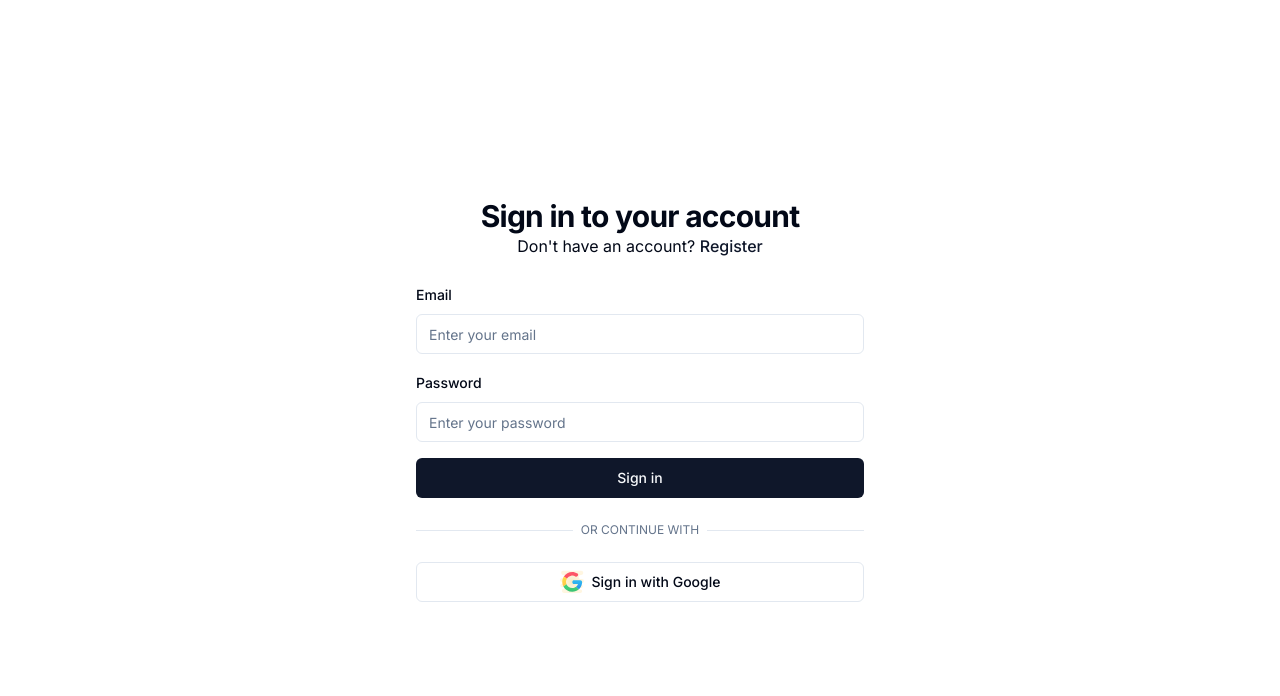
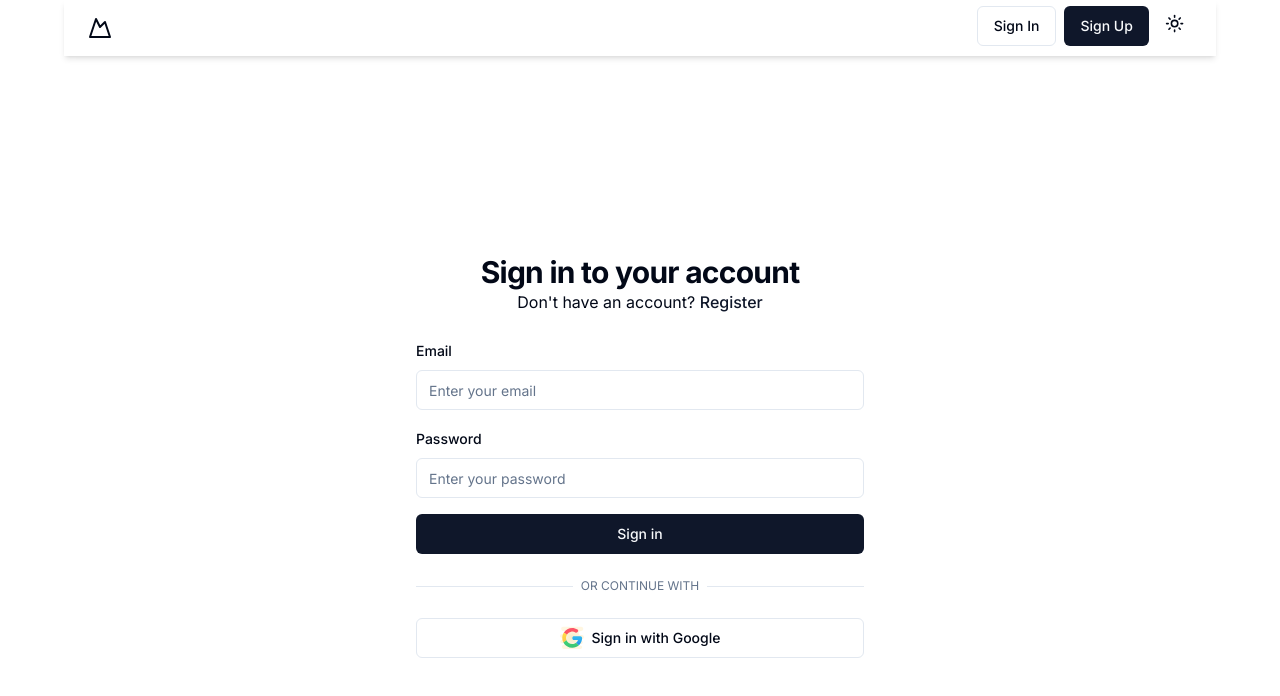
Before and after one commit to romanpoudel/share-pay, a Next.js app: page /auth/login in a window 1280 px wide. Shown: the top 696 px of the page. Built offline with nearby package versions, Linux system fonts and the light colour scheme; no server answers.

Commit message:
feat(dynamic route): add dynamic route for rooms

```diff
--- /dev/null
+++ b/src/app/(protected)/room/[id]/page.tsx
@@ -0,0 +1,7 @@
+import React from 'react';
+
+const Page = ({ params }: { params: { id: string } }) => {
+  return <div>ID: {params.id}</div>;
+};
+
+export default Page;
--- a/src/app/layout.tsx
+++ b/src/app/layout.tsx
@@ -3,6 +3,7 @@ import { Inter } from 'next/font/google';
 import './globals.css';
 import { ThemeProvider } from '@/components/theme-provider';
 import { Toaster } from '@/components/ui/toaster';
+import Header from '@/components/header';
 
 const inter = Inter({ subsets: ['latin'] });
 
@@ -26,7 +27,10 @@ export default function RootLayout({
           disableTransitionOnChange
         >
           <div className="mx-auto flex w-full justify-center">
-            <div className="w-full md:max-w-6xl">{children}</div>
+            <div className="min-h-dvh w-full md:max-w-6xl">
+              <Header />
+              {children}
+            </div>
           </div>
           <Toaster />
         </ThemeProvider>
--- a/src/app/page.tsx
+++ b/src/app/page.tsx
@@ -1,45 +1,9 @@
-import Link from 'next/link';
-import { ThemeToggle } from '@/components/theme-toggle';
-import Profile from '@/components/profile';
 import Dashboard from '@/components/dashboard';
 
-export default async function Component() {
+export default async function Home() {
   return (
-    <div className="flex min-h-dvh flex-col">
-      <header className="flex h-14 items-center px-4 lg:px-6">
-        <Link
-          href="#"
-          className="flex items-center justify-center"
-          prefetch={false}
-        >
-          <MountainIcon className="size-6" />
-          <span className="sr-only">Sharing Money with Friends</span>
-        </Link>
-        <div className="ml-auto flex gap-2">
-          <Profile />
-          <ThemeToggle isDropDown={true} />
-        </div>
-      </header>
+    <div className="flex flex-col">
       <Dashboard />
     </div>
   );
 }
-
-function MountainIcon(props: any) {
-  return (
-    <svg
-      {...props}
-      xmlns="http://www.w3.org/2000/svg"
-      width="24"
-      height="24"
-      viewBox="0 0 24 24"
-      fill="none"
-      stroke="currentColor"
-      strokeWidth="2"
-      strokeLinecap="round"
-      strokeLinejoin="round"
-    >
-      <path d="m8 3 4 8 5-5 5 15H2L8 3z" />
-    </svg>
-  );
-}
--- /dev/null
+++ b/src/components/header.tsx
@@ -0,0 +1,44 @@
+import Link from 'next/link';
+import React from 'react';
+import Profile from './profile';
+import { ThemeToggle } from './theme-toggle';
+
+const Header = () => {
+  return (
+    <header className="sticky top-0 z-10 flex h-14 items-center bg-background px-4 shadow-md lg:px-6">
+      <Link
+        href="#"
+        className="flex items-center justify-center"
+        prefetch={false}
+      >
+        <MountainIcon className="size-6" />
+        <span className="sr-only">Sharing Money with Friends</span>
+      </Link>
+      <div className="ml-auto flex gap-2">
+        <Profile />
+        <ThemeToggle isDropDown={true} />
+      </div>
+    </header>
+  );
+};
+
+export default Header;
+
+function MountainIcon(props: any) {
+  return (
+    <svg
+      {...props}
+      xmlns="http://www.w3.org/2000/svg"
+      width="24"
+      height="24"
+      viewBox="0 0 24 24"
+      fill="none"
+      stroke="currentColor"
+      strokeWidth="2"
+      strokeLinecap="round"
+      strokeLinejoin="round"
+    >
+      <path d="m8 3 4 8 5-5 5 15H2L8 3z" />
+    </svg>
+  );
+}
--- a/src/components/room.tsx
+++ b/src/components/room.tsx
@@ -8,6 +8,7 @@ import { Button } from './ui/button';
 import { Input } from './ui/input';
 import useDetectClickOutside from '@/hooks/useDetectClickOutside';
 import ToolTip from './tool-tip';
+import Link from 'next/link';
 
 function Room() {
   const [roomName, setRoomName] = React.useState('Birthdays');
@@ -33,7 +34,10 @@ function Room() {
   };
 
   return (
-    <div className="cursor-pointer overflow-hidden rounded-lg bg-background shadow-lg dark:shadow-sm dark:outline">
+    <Link
+      href={'/room/1'}
+      className="cursor-pointer overflow-hidden rounded-lg bg-background shadow-lg dark:shadow-sm dark:outline"
+    >
       <div className="flex items-center justify-between p-4 dark:text-white">
         <div className="flex items-center gap-0.5">
           {isEditing ? (
@@ -102,7 +106,7 @@ function Room() {
           <div className="ml-auto font-medium">$50</div>
         </div>
       </div>
-    </div>
+    </Link>
   );
 }
 
--- a/src/hooks/useDetectClickOutside.ts
+++ b/src/hooks/useDetectClickOutside.ts
@@ -8,6 +8,7 @@ type props = {
 const useDetectClickOutside = ({ ref, fn }: props) => {
   useEffect(() => {
     const handleClickOutside = (e: MouseEvent) => {
+      e.stopPropagation();
       if (ref.current && !ref.current.contains(e.target as Node)) {
         fn();
       }
```
